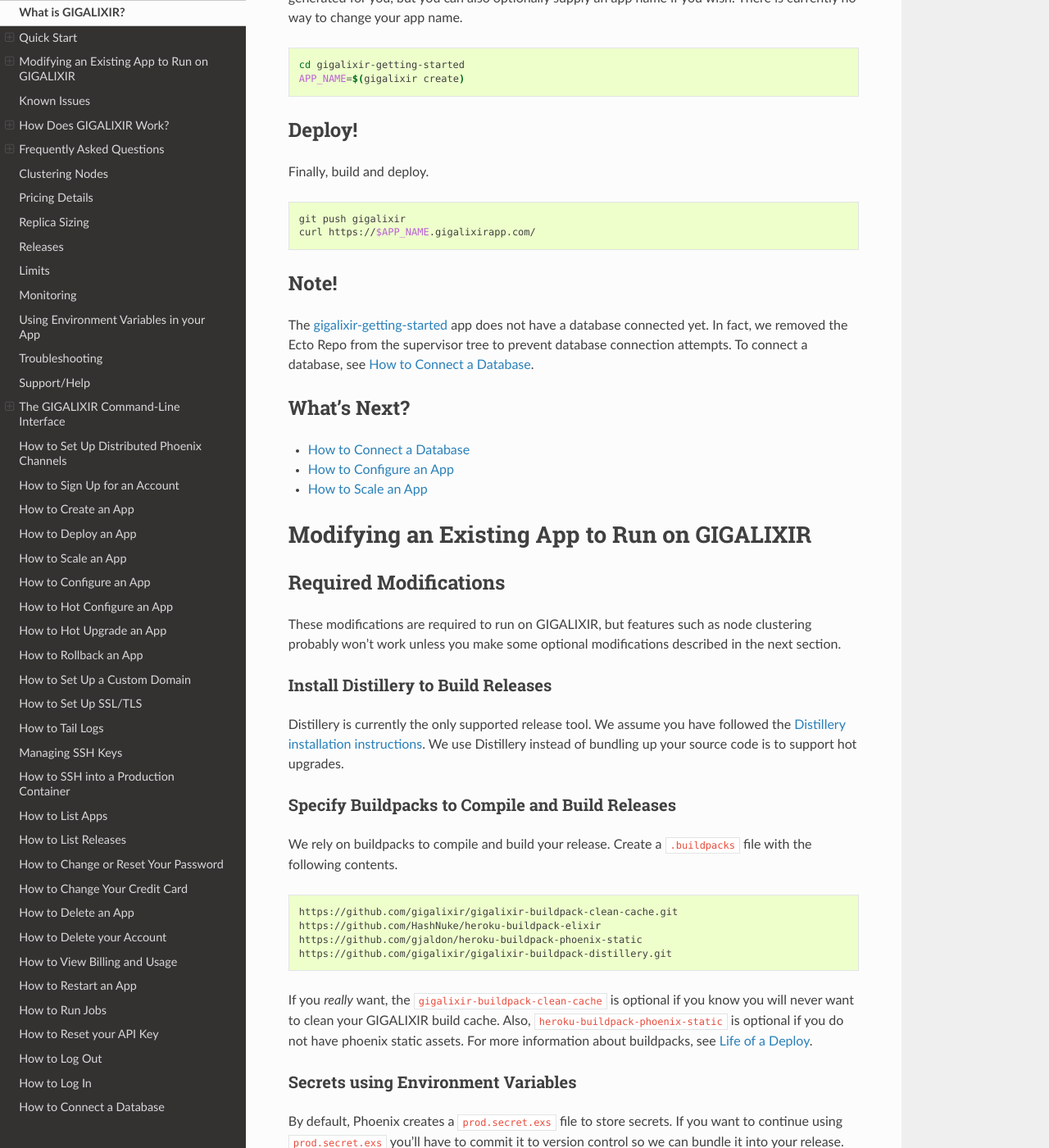
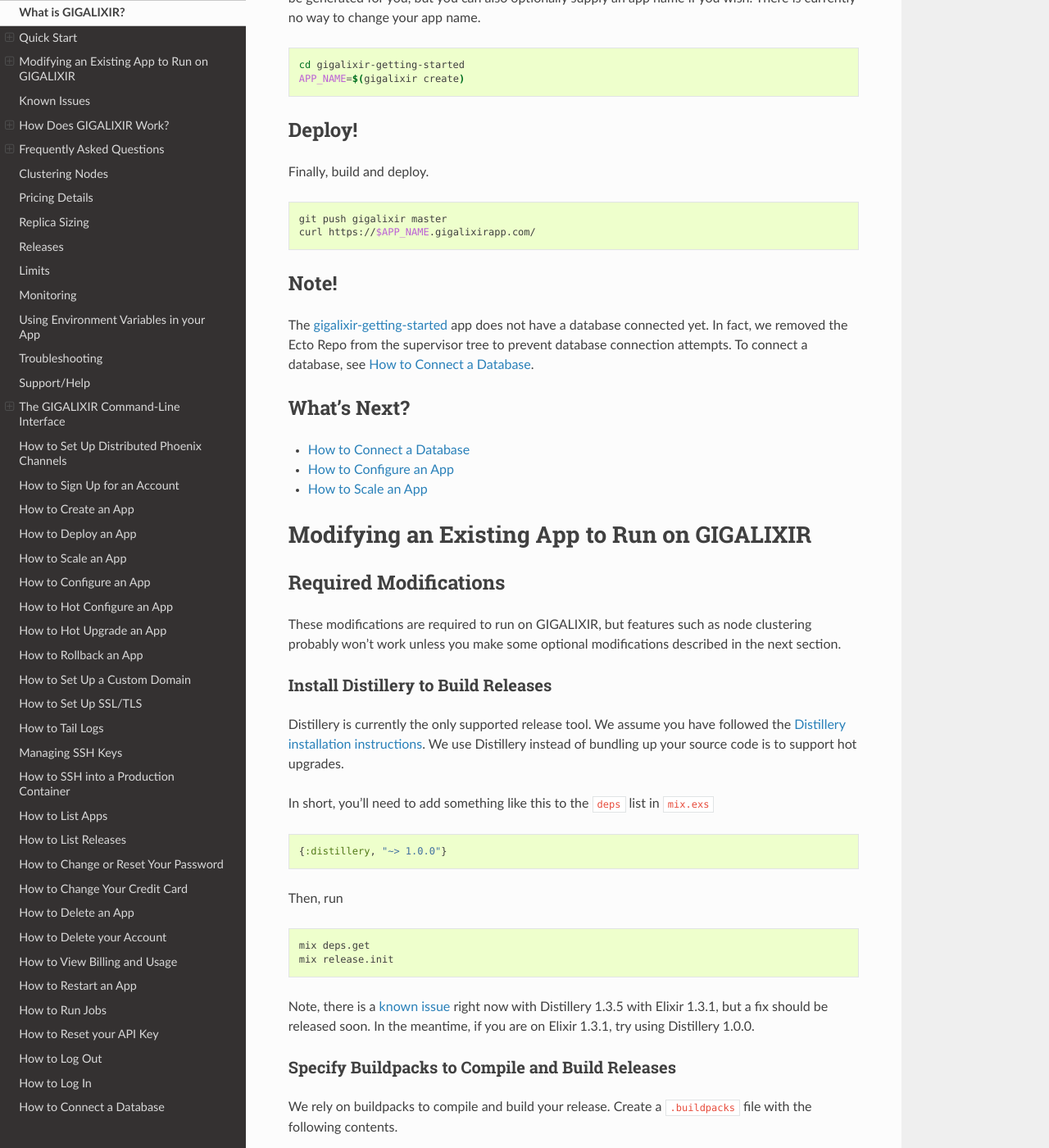
Before and after one commit to gigalixir/gigalixir-cli, a Sphinx documentation site: the page built from docs/source/main.rst, in a window 1280 px wide and 1400 px high, scrolled down 1488 px. Shown: the whole window at 82% size. Built offline with Sphinx 7.4.7 and the Read the Docs theme 2.0.0, drawn with Linux system fonts in a browser that asks for light colours; some of the changed text lies outside the part shown.

Commit message:
git push gigalixir master. encryption note. distillery installation instructions.

```diff
--- a/docs/source/main.rst
+++ b/docs/source/main.rst
@@ -73,7 +73,7 @@ Finally, build and deploy.
 
 .. code-block:: bash
 
-    git push gigalixir
+    git push gigalixir master
     curl https://$APP_NAME.gigalixirapp.com/
 
 Note!
@@ -103,6 +103,22 @@ Install Distillery to Build Releases
 
 Distillery is currently the only supported release tool. We assume you have followed the `Distillery installation instructions`_. We use Distillery instead of bundling up your source code is to support hot upgrades.
 
+In short, you'll need to add something like this to the :elixir:`deps` list in :bash:`mix.exs`
+
+.. code-block:: elixir
+
+    {:distillery, "~> 1.0.0"}
+
+Then, run
+
+.. code-block:: bash
+
+    mix deps.get
+    mix release.init
+
+Note, there is a `known issue`_ right now with Distillery 1.3.5 with Elixir 1.3.1, but a fix should be released soon. In the meantime, if you are on Elixir 1.3.1, try using Distillery 1.0.0.
+
+.. _`known issue`: https://github.com/bitwalker/distillery/issues/260
 .. _`Distillery installation instructions`: https://hexdocs.pm/distillery/getting-started.html#installation-setup
 
 .. _`buildpacks`:
@@ -175,7 +191,7 @@ In development, you use `Mix`_ to run database migrations. In production, `Mix`_
 Set Up Hot Upgrades with Git v2.9.0
 ^^^^^^^^^^^^^^^^^^^^^^^^^^^^^^^^^^^
 
-To run hot upgrades, you send an extra http header when running :bash:`git push gigalixir`. Extra HTTP headers are only supported in git 2.9.0 and above so make sure you upgrade if needed. For information on running hot upgrades, see :ref:`hot-upgrade` and :ref:`life-of-a-hot-upgrade`.
+To run hot upgrades, you send an extra http header when running :bash:`git push gigalixir master`. Extra HTTP headers are only supported in git 2.9.0 and above so make sure you upgrade if needed. For information on running hot upgrades, see :ref:`hot-upgrade` and :ref:`life-of-a-hot-upgrade`.
 
 Known Issues
 ============
@@ -228,7 +244,7 @@ Concepts
 Life of a Deploy
 ----------------
 
-When you run :bash:`git push gigalixir`, our git server receives your source code and kicks off a build using a pre-receive hook. We build your app in an isolated docker container which ultimately produces a slug which we store for later. The buildpacks used are defined in your :bash:`.buildpack` file.
+When you run :bash:`git push gigalixir master`, our git server receives your source code and kicks off a build using a pre-receive hook. We build your app in an isolated docker container which ultimately produces a slug which we store for later. The buildpacks used are defined in your :bash:`.buildpack` file.
 
 By default, the buildpacks we use include
 
@@ -277,7 +293,7 @@ There is an extra flag you can pass to clean your cache before building in case
 
 .. code-block:: bash
 
-    git -c http.extraheader="GIGALIXIR-CLEAN: true" push gigalixir
+    git -c http.extraheader="GIGALIXIR-CLEAN: true" push gigalixir master
 
 
 .. _life-of-a-hot-upgrade:
@@ -289,7 +305,7 @@ There is an extra flag you can pass to deploy by hot upgrade instead of a restar
 
 .. code-block:: bash
 
-    git -c http.extraheader="GIGALIXIR-HOT: true" push gigalixir
+    git -c http.extraheader="GIGALIXIR-HOT: true" push gigalixir master
 
 A hot upgrade follows the same steps as a regular deploy, except for a few differences. In order for distillery to build an upgrade, it needs access to your old app so we download it and make it available in the build container.
 
@@ -589,7 +605,7 @@ about how this works, see `life of a deploy`_.
 
 .. code-block:: bash
 
-    git push gigalixir
+    git push gigalixir master
 
 .. _`scale`:
 
@@ -642,7 +658,7 @@ to work. For information on how to install the latest version of git on Ubuntu,
 
 .. code-block:: bash
 
-    git -c http.extraheader="GIGALIXIR-HOT: true" push gigalixir
+    git -c http.extraheader="GIGALIXIR-HOT: true" push gigalixir master
 
 How to Rollback an App
 ======================
@@ -993,7 +1009,7 @@ Indices and Tables
 .. _`PaperTrail`: https://papertrailapp.com/
 .. _`Running Elixir and Phoenix projects on a cluster of nodes`: https://dockyard.com/blog/2016/01/28/running-elixir-and-phoenix-projects-on-a-cluster-of-nodes
 .. |signup details| replace:: Create an account using the following command. It will prompt you for your email address and password. You will have to confirm your email before continuing. It will also prompt you for credit card information. GIGALIXIR currently does not offer a free trial, but we do offer a `money back guarantee`_. Please don't hesitate to use it.
-.. |set up app for deploys| replace:: To create your app, run the following command. It will also set up a git remote so you can later run :bash:`git push gigalixir`. This must be run from within a git repository folder. An app name will be generated for you, but you can also optionally supply an app name if you wish. There is currently no way to change your app name.
+.. |set up app for deploys| replace:: To create your app, run the following command. It will also set up a git remote so you can later run :bash:`git push gigalixir master`. This must be run from within a git repository folder. An app name will be generated for you, but you can also optionally supply an app name if you wish. There is currently no way to change your app name.
 .. _`The Twelve-Factor App's Config Factor`: https://12factor.net/config
 .. _`Herokuish`: https://github.com/gliderlabs/herokuish
 .. _`gigalixir-getting-started`: https://github.com/gigalixir/gigalixir-getting-started
--- a/gigalixir/__init__.py
+++ b/gigalixir/__init__.py
@@ -476,6 +476,7 @@ def signup(ctx, email, card_number, card_exp_month, card_exp_year, card_cvc, pas
 
     if card_number == None:
         logging.getLogger("gigalixir-cli").info("GIGALIXIR Money-Back Guarantee: http://gigalixir.readthedocs.io/en/latest/main.html#money-back-guarantee")
+        logging.getLogger("gigalixir-cli").info("Don't worry, all communication is encrypted and secured with TLS. You can verify at https://github.com/gigalixir/gigalixir-cli.")
         card_number = click.prompt('Credit Card Number', type=int)
 
     if card_exp_month == None:
```
